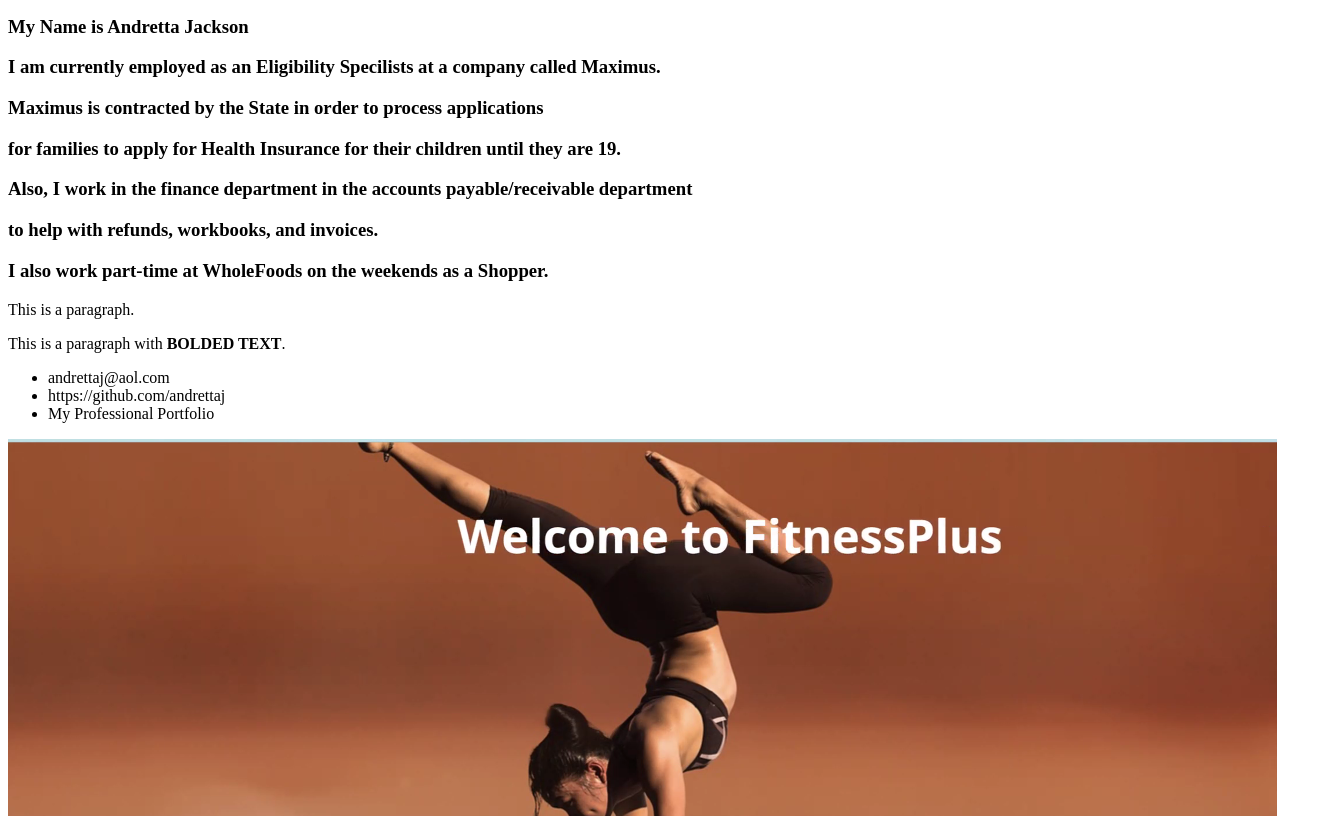
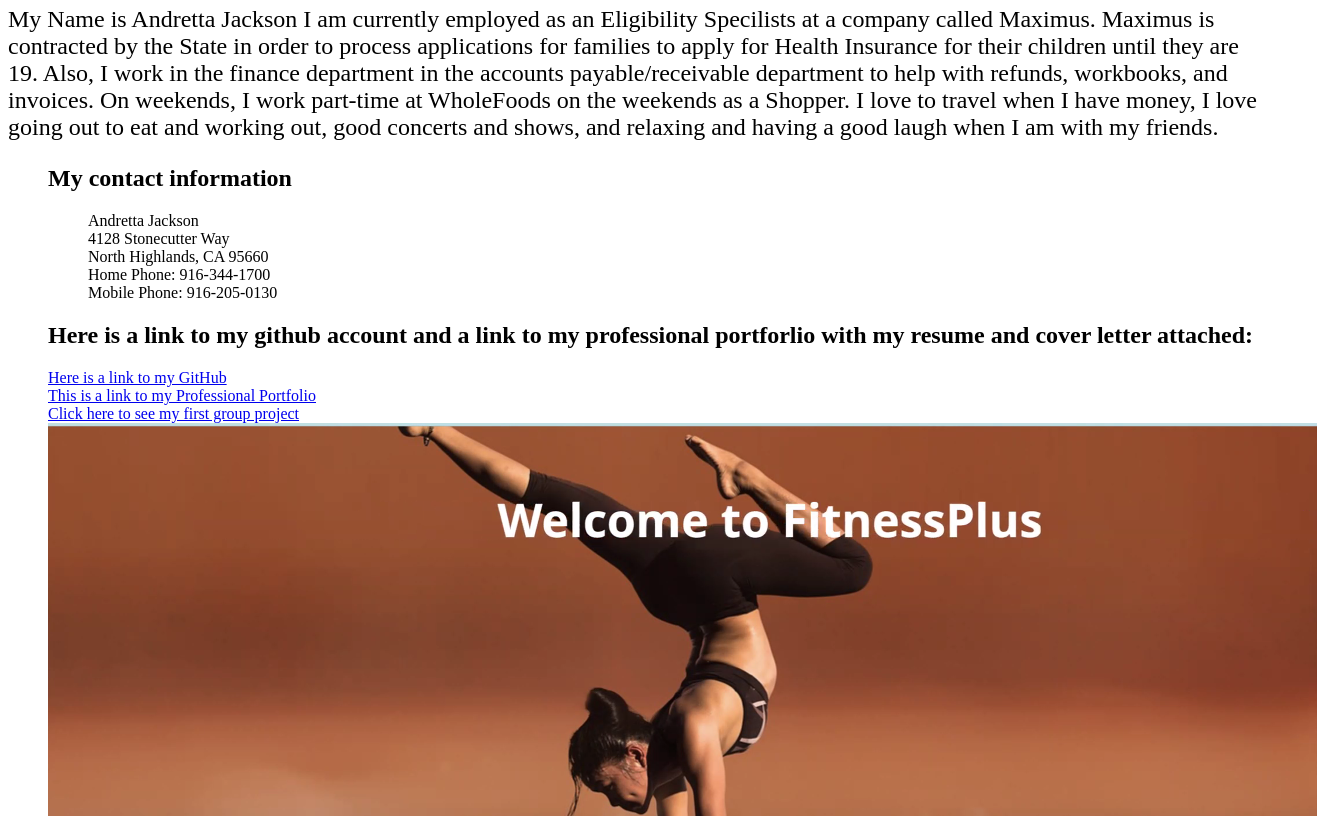
Before and after one commit to andrettaj/Andretta-s-Professional-Portfolio, a plain HTML site: page index.html in a window 1280 px wide. Shown: the part 460-1276 px from the top of the page, 1317 px wide, since content can reach past the window. Drawn offline with Linux system fonts and the light colour scheme.

Commit message:
Correcting errors and adding comments

```diff
--- a/index.html
+++ b/index.html
@@ -4,49 +4,69 @@
     <meta charset="UTF-8">
     <meta name="viewport" content="width=device-width, initial-scale=1.0">
     <link rel="stylesheet" href="style.css">
+    <!--Title  -->
     <title>Andretta Jackson's Professional Portfolio</title>
+    <h1>Andretta Jackson's Portfolio</h1>
 </head>
 <body>
     <body>
         <!-- Image -->
         <img src="IMG_0932.JPG" alt="placeholder image" id="pic" style="width: 300px;height: 300px;"/>
     <section class ="picture" id picture = "picture"></section>
-    <h1> picture </h1>
+    <h1> About Me </h1>
     </section>
 
         <header>
       <!-- Headers -->
-      <h2>Andretta Jackson's Portfolio</h1>
-      <li> </li>
-      <h3>My Name is Andretta Jackson</h2>
-      <h3>I am currently employed as an Eligibility Specilists at a company called Maximus.   </h2>
-      <h3>Maximus is contracted by the State in order to process applications</h5>
-      <h3>for families to apply for Health Insurance for their children until they are 19.</h2>
-      <h3>Also, I work in the finance department in the accounts payable/receivable department </h2>
-      <h3>to help with refunds, workbooks, and invoices. </h2>
-      <h3>I also work part-time at WholeFoods on the weekends as a Shopper.</h2>
+
+      <ul></ul>
+
+      <!--This is a brief paragraph about me  -->
+        <p id="aboutme">
+        My Name is Andretta Jackson
+        I am currently employed as an Eligibility Specilists at a company called Maximus.
+        Maximus is contracted by the State in order to process applications
+        for families to apply for Health Insurance for their children until they are 19.
+        Also, I work in the finance department in the accounts payable/receivable department
+        to help with refunds, workbooks, and invoices.
+        On weekends, I work part-time at WholeFoods on the weekends as a Shopper.
+        I love to travel when I have money, I love going out to eat and working out, good concerts and shows,
+        and relaxing and having a good laugh when I am with my friends.
+
+      </p>
+
     </header>
 
     <section>
 
-
-      <!-- Paragraph -->
-      <p>This is a paragraph.</p>
-      <p>This is a paragraph with <strong>BOLDED TEXT</strong>.</p>
-
        <!-- Unordered list -->
        <ul>
-        <li>andrettaj@aol.com</li>
-        <li>https://github.com/andrettaj</li>
-        <li>My Professional Portfolio</li>
-      </ul>
+        <!--My contact information  -->
 
-      <!-- Link -->
-      <a href="https://hyperlitz.github.io/fitnessplus/" target="_blank"><img src="fit1.png" alt=""></a>
-      <a href="https://sites.google.com/d/1IQmb9IMrRLh3tDB1lnACs9UmY23W5wJT/p/1-QTj2vMqflie0cnP6LBC_ziZBhFMBWFV/edit?pli=1">This is a link to my Professional Portfolio</a>
-      <li></li>
+        <h2>  My contact information </h2>
+        <ul></ul>
+        <ul> Andretta Jackson</ul>
+        <ul> 4128 Stonecutter Way</ul>
+        <ul> North Highlands, CA  95660</ul>
+        <ul> Home Phone: 916-344-1700</ul>
+        <ul> Mobile Phone:  916-205-0130</ul>
+
+        <!--These are the links  -->
+        <h2>Here is a link to my github account and a link to my professional portforlio with my resume and cover letter attached:</h2>
+
+        <ul></ul>
+<!--  -->
+          <a href = "https://github.com/andrettaj"> Here is a link to my GitHub </a>
+
+       <ul></ul>
+          <a href="https://sites.google.com/d/1IQmb9IMrRLh3tDB1lnACs9UmY23W5wJT/p/1-QTj2vMqflie0cnP6LBC_ziZBhFMBWFV/edit?pli=1">This is a link to my Professional Portfolio</a>
+       <ul></ul>
           <a href="file://C:/Users/andre/AJ1/sample1/fitnessplus/index.html"></a>
-          <a href="https://hyperlitz.github.io/fitnessplus/">Here is my first group project</a>
+          <a href="https://hyperlitz.github.io/fitnessplus/">Click here to see my first group project</a>
+
+      <!-- Image -->
+          <a href="https://hyperlitz.github.io/fitnessplus/" target="_blank"><img src="fit1.png" alt=""></a>
+
     </section>
 
   </body>
--- a/style.css
+++ b/style.css
@@ -3,3 +3,8 @@
     height: 100px;
 
 }
+
+/* About Me */
+#aboutme {
+    font-size: 24px;
+  }
```
Also changed, not shown: 1 other file.
